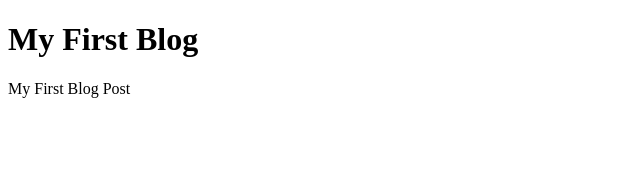
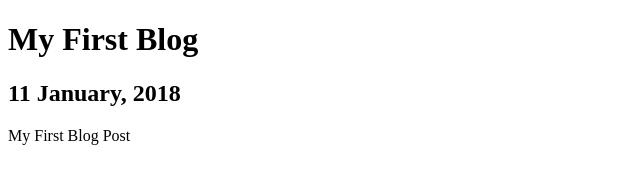
Before and after one commit to JoshLong23/barebones-NetlifyCMS, a Gatsby site: page /blog/my-first-blog-post/ in a window 1280 px wide. Shown: the whole page, without its empty margins (0-640 px from the left). Built offline with nearby package versions, Linux system fonts and the light colour scheme; Gatsby itself is replaced by a stand-in of ours.

Commit message:
removed references to 'path' in frontmatter

```diff
--- a/src/pages/index.js
+++ b/src/pages/index.js
@@ -25,7 +25,6 @@ export const pageQuery = graphql`
           excerpt(pruneLength: 250)
           frontmatter {
             date(formatString: "MMMM DD, YYYY")
-            path
             title
           }
           fields {
--- a/src/templates/blog-post.js
+++ b/src/templates/blog-post.js
@@ -6,6 +6,7 @@ export default ({ data }) => {
   return (
     <div>
       <h1>{post.frontmatter.title}</h1>
+      <h2>{post.frontmatter.date}</h2>
       <div dangerouslySetInnerHTML={{ __html: post.html }} />
     </div>
   );
@@ -17,6 +18,7 @@ export const query = graphql`
       html
       frontmatter {
         title
+        date(formatString: "DD MMMM, YYYY")
       }
     }
   }
--- a/static/admin/config.yml
+++ b/static/admin/config.yml
@@ -13,5 +13,4 @@ collections:
     fields:
       - { name: title, label: Title }
       - { name: date, label: Date, widget: date }
-      - { name: path, label: Path }
       - { name: body, label: Body, widget: markdown }
```
Also changed, not shown: src/components/post-link.js (line endings or trailing spaces), 1 other file.
